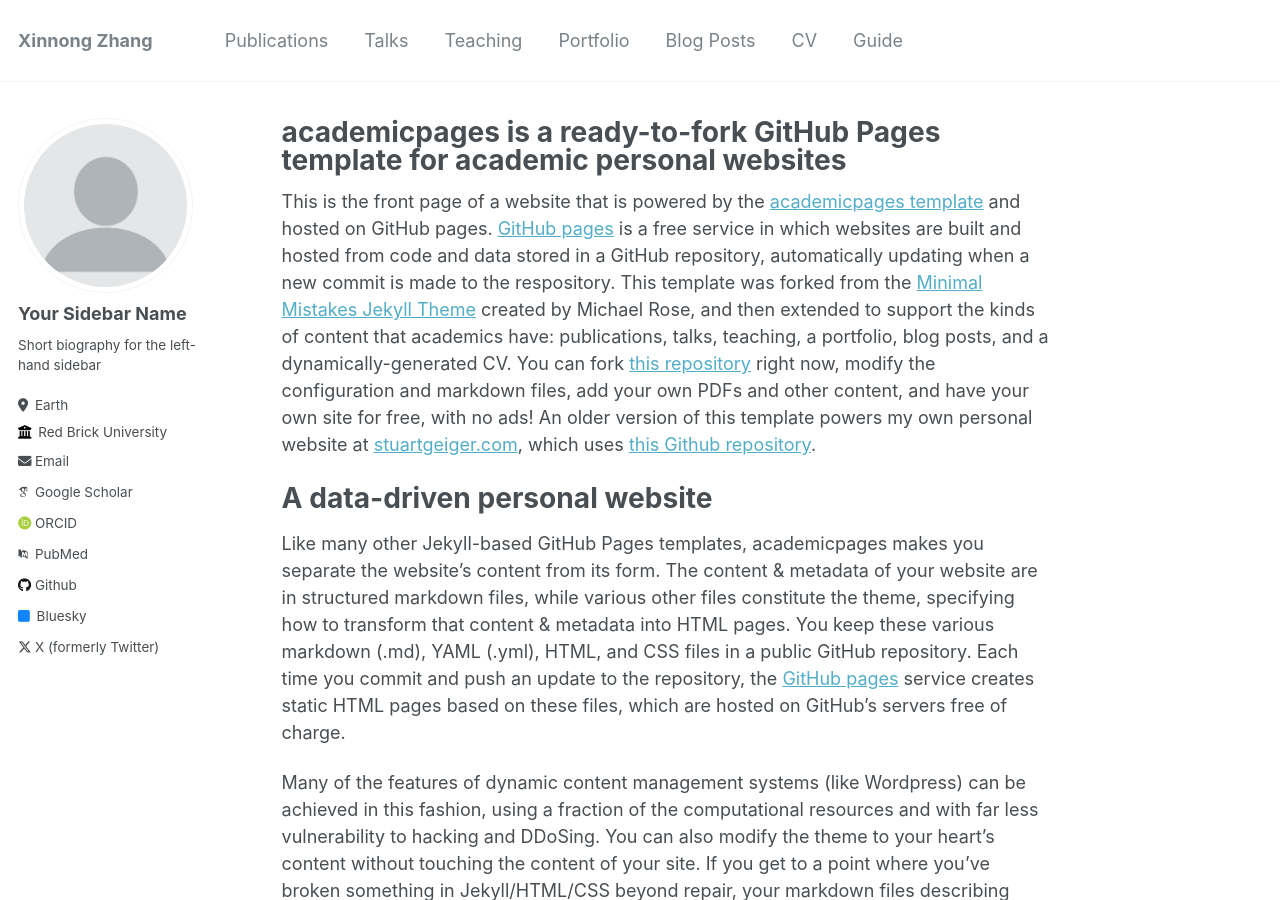
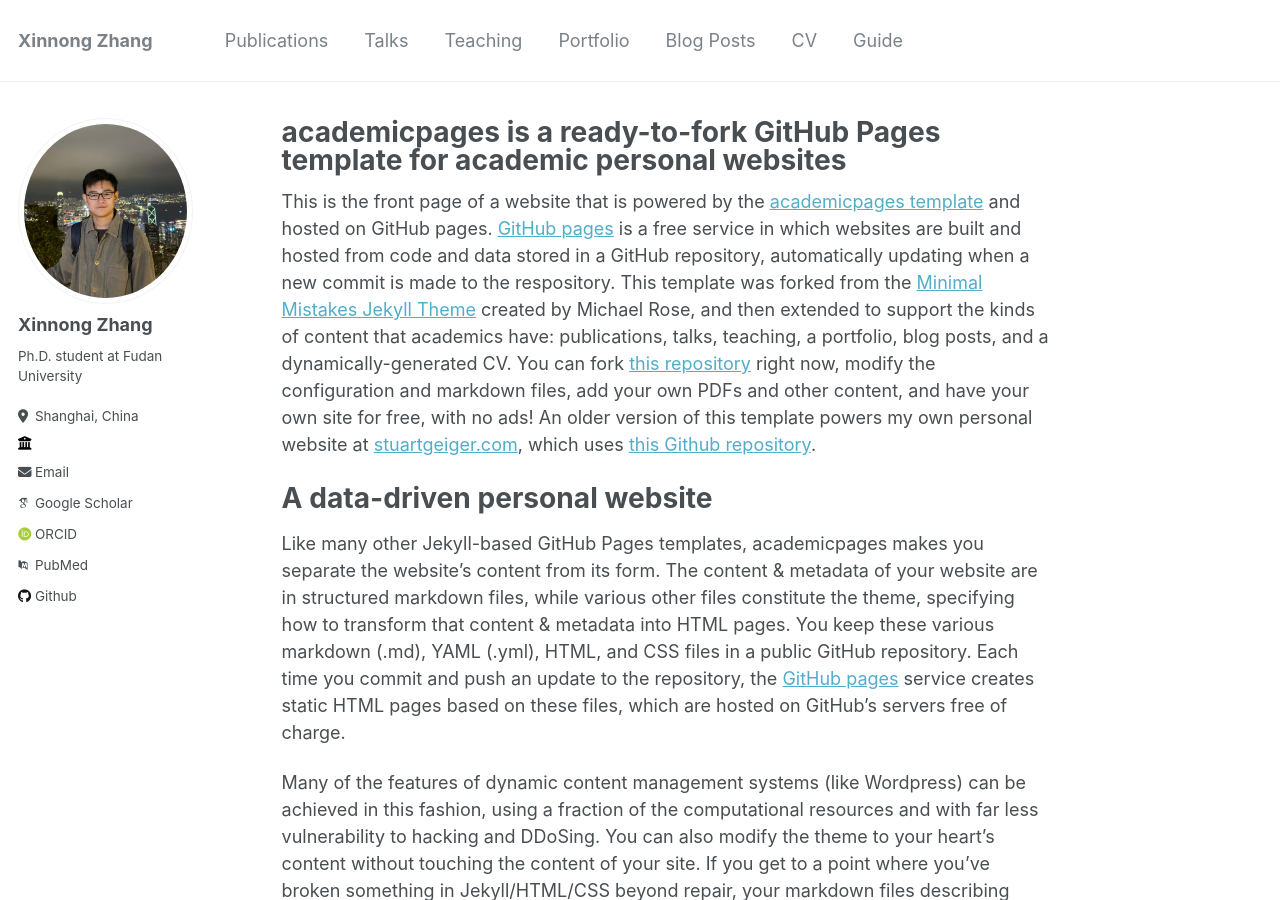
Before and after one commit to Lishi905/lishi905.github.io, a Jekyll site: the page built from _pages/about.md, in a window 1280 px wide and 900 px high. Built offline with Jekyll 4.4.1, drawn with Linux system fonts in a browser that asks for light colours; some web fonts are replaced.

Commit message:
Update _config.yml

```diff
--- a/_config.yml
+++ b/_config.yml
@@ -21,33 +21,33 @@ repository               : "Lishi905/xnzhang.github.io"
 #               Additional customization can be done by editing /_includes/author-profile.html
 author:
   # Biographic information
-  avatar           : "profile.png"
-  name             : "Your Sidebar Name"
+  avatar           : "profile.jpg"
+  name             : "Xinnong Zhang"
   pronouns         : # example: "she/her"
-  bio              : "Short biography for the left-hand sidebar"
-  location         : "Earth"
-  employer         : "Red Brick University"
+  bio              : "Ph.D. student at Fudan University"
+  location         : "Shanghai, China"
+  employer         : ""
   uri              : # URL
-  email            : "none@example.org"
+  email            : "xnzhang23@m.fudan.edu.cn"
 
   # Academic websites
   arxiv            : # URL - Update with the correct link to your profile
-  googlescholar    : "https://scholar.google.com/citations?user=PS_CX0AAAAAJ"
+  googlescholar    : ""
   impactstory      : # URL
-  orcid            : "http://orcid.org/yourorcidurl"
-  pubmed           : "https://www.ncbi.nlm.nih.gov/pubmed/?term=john+snow"
+  orcid            : "https://orcid.org/0009-0005-8791-3308"
+  pubmed           : ""
   researchgate     : # URL
 
   # Repositories and software development
   bitbucket        : # Username - Update with your username on the site
   codepen          : # Username
   dribbble         : # Username
-  github           : "academicpages"
+  github           : "Lishi905"
   kaggle           : # Username
   stackoverflow    : # User number or user number and name (i.e., use "1" or "1/jeff-atwood")
 
   # Social media
-  bluesky          : "bsky.app" # Replace this with you Bluesky username
+  bluesky          : # Replace this with you Bluesky username
   facebook         : # Username
   flickr           : # Username
   foursquare       : # Username
@@ -64,7 +64,7 @@ author:
   steam            : # Username
   telegram         : # URL
   tumblr           : # Username
-  twitter          : "UniofOxford"  # Replace this with your X / Twitter handle
+  twitter          : # Replace this with your X / Twitter handle
   vine             : # Username
   weibo            : # Username
   wikipedia        : # Username
```
